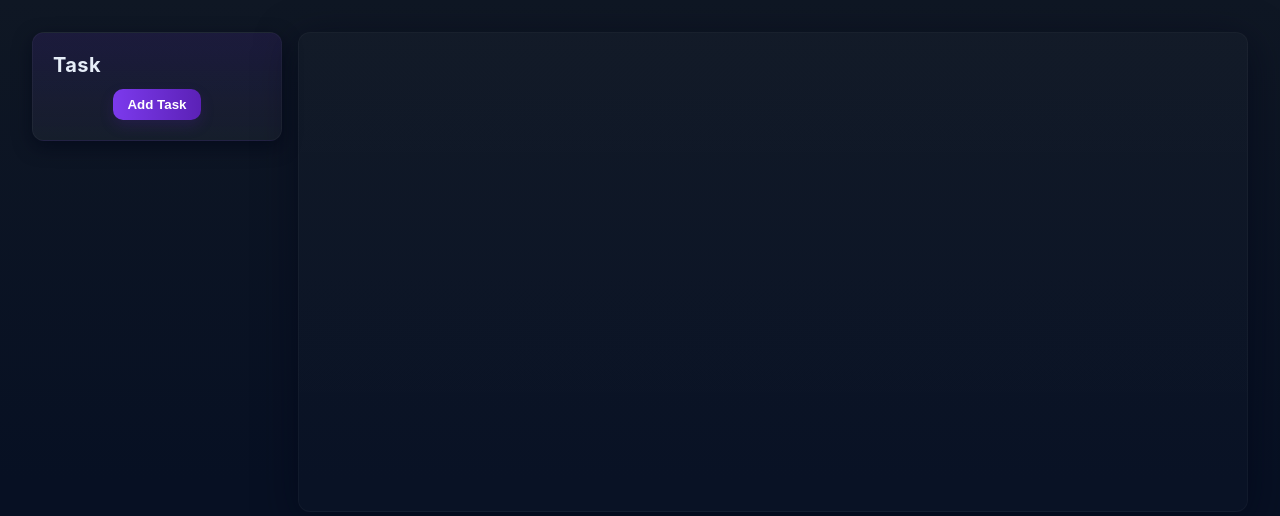
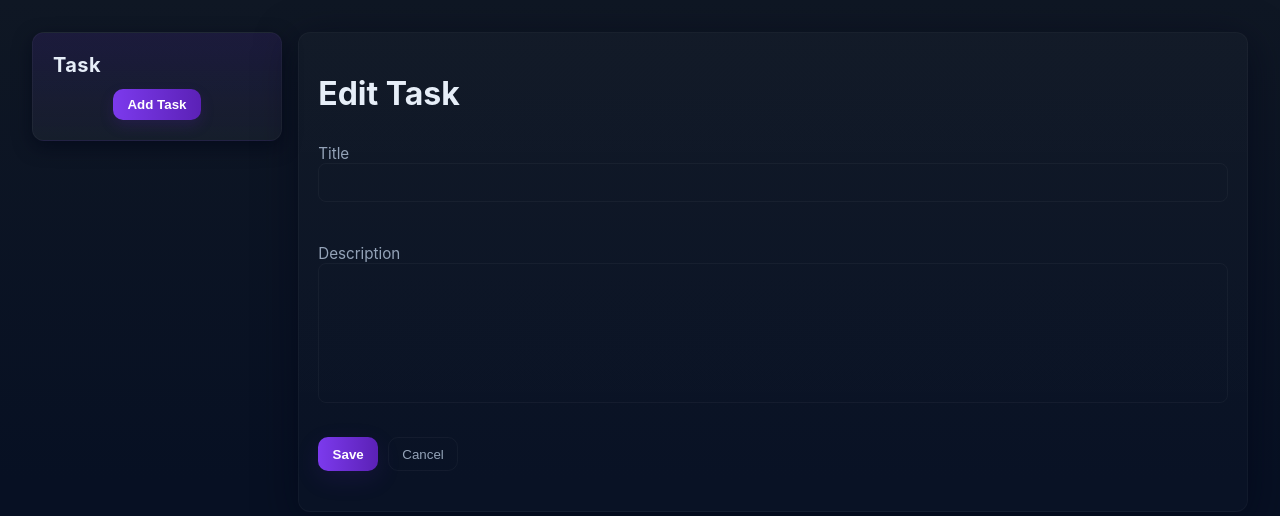
Before and after one commit to wzhaoxuan/TODO-App, a React (Vite) app in the folder frontend/: page /todos/1/edit in a window 1280 px wide. Before the commit this address had no page. Shown: the top 516 px of the page. Built offline with nearby package versions, Linux system fonts and the light colour scheme; no server answers.

Commit message:
feat: Edit existing todo item

```diff
--- a/frontend/src/App.jsx
+++ b/frontend/src/App.jsx
@@ -2,6 +2,7 @@ import './App.css'
 import { Link, Routes, Route } from 'react-router-dom'
 import Home from './pages/Home/Home'
 import AddTask from './pages/NewTask/NewTask'
+import EditTask from './pages/EditTask/EditTask'
 
 function App() {
   return (
@@ -18,6 +19,7 @@ function App() {
         <Routes>
           <Route path="/" element={<Home />} />
           <Route path="/add" element={<AddTask />} />
+          <Route path="/todos/:id/edit" element={<EditTask />} />
         </Routes>
       </main>
     </div>
--- a/frontend/src/api/todoApi.jsx
+++ b/frontend/src/api/todoApi.jsx
@@ -10,6 +10,7 @@ const api = axios.create({
 });
 
 export const getTodos = () => api.get('/todos');
+export const getTodo = (id) => api.get(`/todos/${id}`);
 export const createTodo = (data) => api.post('/todos', data);
 export const updateTodo = (id, data) => api.put(`/todos/${id}`, data);
 export const deleteTodo = (id) => api.delete(`/todos/${id}`);
--- /dev/null
+++ b/frontend/src/pages/EditTask/EditTask.css
@@ -0,0 +1,84 @@
+.edit-form{
+  display: grid;
+  gap: 1.5rem;
+  padding: 0.6rem 0;
+}
+
+.edit-form h1{
+  margin: 0 0 0.5rem 0;
+}
+
+.edit-form label{
+  display:block;
+  margin-bottom: .35rem;
+  color: var(--muted);
+  font-size: .95rem;
+}
+
+.edit-task-title input,
+.edit-task-description textarea{
+  width: 100%;
+  padding: .6rem;
+  border-radius: 8px;
+  border: 1px solid rgba(255,255,255,0.04);
+  background: transparent;
+  color: white;
+  font-size: 1rem;
+  resize: none;
+}
+
+.edit-task-title input:focus,
+.edit-task-description textarea:focus{
+  outline: none;
+  box-shadow: 0 6px 20px rgba(124,58,237,0.12), 0 0 0 4px rgba(124,58,237,0.06);
+}
+
+/* fixed height and hide overflow to remove scrollbar */
+.edit-task-description textarea{
+  height: 140px;
+  overflow: auto; /* allow scrolling */
+  -ms-overflow-style: none; /* IE and Edge */
+  scrollbar-width: none; /* Firefox */
+}
+
+.edit-task-description textarea::-webkit-scrollbar{
+  width: 0;
+  height: 0;
+}
+
+.form-actions{
+  display:flex;
+  gap:.6rem;
+  align-items:center;
+}
+
+.btn-primary{
+  padding:.6rem .9rem;
+  border-radius:10px;
+  border:none;
+  cursor:pointer;
+  font-weight:700;
+  background: linear-gradient(90deg,var(--accent), #5b21b6);
+  color: white;
+  box-shadow: 0 8px 24px rgba(92,33,182,0.14);
+}
+
+.btn-primary:hover{ transform: translateY(-2px); }
+
+.btn-secondary{
+  padding:.55rem .85rem;
+  border-radius:10px;
+  border:1px solid rgba(255,255,255,0.04);
+  background:transparent;
+  color:var(--muted);
+  cursor:pointer;
+}
+
+@media (max-width:720px){
+  .new-task-form{ padding: .5rem 0 }
+}
+
+/* ensure clear vertical spacing between title and description blocks */
+.edit-task-title{
+  margin-bottom: 0.8rem;
+}
--- /dev/null
+++ b/frontend/src/pages/EditTask/EditTask.jsx
@@ -0,0 +1,64 @@
+import React, { useState, useEffect } from 'react'
+import { useParams, useNavigate } from 'react-router-dom'
+import { getTodo, updateTodo } from '../../api/todoApi.jsx'
+import './EditTask.css'
+
+export default function EditTask() {
+  const { id } = useParams();
+  const navigate = useNavigate();
+  const [title, setTitle] = useState('');
+  const [description, setDescription] = useState('');
+  const [loading, setLoading] = useState(false);
+
+  useEffect(() => {
+    const fetchTodo = async () => {
+      try {
+        const res = await getTodo(id);
+        setTitle(res.data.title || '');
+        setDescription(res.data.description || '');
+      } catch (e) {
+        console.error('Error loading todo', e);
+      }
+    }
+    fetchTodo();
+  }, [id]);
+
+  const handleSubmit = async (e) => {
+    e.preventDefault();
+    setLoading(true);
+    try {
+      await updateTodo(id, { title, description });
+      navigate('/');
+    } catch (err) {
+      console.error('Error updating todo', err);
+    } finally {
+      setLoading(false);
+    }
+  }
+
+  return (
+    <div className="edit-container">
+      <h1>Edit Task</h1>
+      <form onSubmit={handleSubmit} className="edit-form">
+        <div className='edit-task-title'>
+            <label>
+                Title
+                <input value={title} onChange={(e) => setTitle(e.target.value)} required />
+            </label>
+        </div>
+
+        <div className='edit-task-description'>
+            <label>
+                Description
+                <textarea value={description} onChange={(e) => setDescription(e.target.value)} />
+            </label>
+        </div>
+
+        <div className="form-actions">
+            <button type="submit" className="btn-primary" disabled={loading}>{loading ? 'Saving...' : 'Save'}</button>
+            <button button type="button" className="btn-secondary" onClick={() => navigate('/')}>Cancel</button>
+        </div>
+      </form>
+    </div>
+  )
+}
--- a/frontend/src/pages/Home/Home.css
+++ b/frontend/src/pages/Home/Home.css
@@ -1,5 +1,13 @@
 .card{
+    display: flex;
+    flex-direction: column;
+    background: linear-gradient(180deg, rgba(255,255,255,0.01), rgba(255,255,255,0.02));
+    border-radius: 12px;
+    padding: 1rem;
     margin-bottom: 0.8rem;
+    cursor: pointer;
+    transition: transform .12s ease, box-shadow .12s ease;
+    user-select: none;
 }
 
 .card-header {
@@ -7,6 +15,17 @@
     justify-content: space-between;
     align-items: center;
     margin-bottom: 0.5rem;
+}
+
+.card:focus,
+.card:focus-visible {
+    outline: none;
+    box-shadow: 0 4px 18px rgba(0,0,0,0.12), 0 0 0 3px rgba(59,130,246,0.15);
+    transform: translateY(-2px);
+}
+
+.card:hover {
+    transform: translateY(-2px);
 }
 
 
@@ -29,3 +48,16 @@
     background: #dc2626; /* red */
     box-shadow: 0 6px 14px rgba(220, 38, 38, 0.18);
 }
+
+.card-actions .status-btn {
+    background: #0ea5e9; /* blue */
+    box-shadow: 0 6px 14px rgba(14,165,233,0.14);
+}
+
+.card-actions button:hover { transform: translateY(-1px); }
+
+.card-actions button:active { transform: translateY(0); }
+
+/* Prevent inner buttons from showing pointer cursor for the card container
+   but keep them clickable and visually distinct. */
+.card-actions button { cursor: pointer; }
--- a/frontend/src/pages/Home/Home.jsx
+++ b/frontend/src/pages/Home/Home.jsx
@@ -1,9 +1,11 @@
 import React, { useState, useEffect } from 'react'
-import { getTodos, deleteTodo } from '../../api/todoApi.jsx'
+import { useNavigate } from 'react-router-dom'
+import { getTodos, deleteTodo, updateTodo } from '../../api/todoApi.jsx'
 import './Home.css'
 
 export default function Home() {
   const [todos, setTodos] = useState([]);
+  const navigate = useNavigate();
 
   useEffect(()=> {
     const fetchTodos = async () =>{
@@ -27,18 +29,45 @@ export default function Home() {
     }
   }
 
+  // navigate to an edit page
+  const handleEdit = (id) => {
+    navigate(`/todos/${id}/edit`);
+  }
+
+  // toggle completion state
+  const handleToggleComplete = async (id, current) => {
+    try {
+      const response = await updateTodo(id, { is_completed: !current });
+      setTodos(prev => prev.map(t => t.id === id ? response.data : t));
+    } catch (error) {
+      console.error('Error toggling todo:', error);
+    }
+  }
+
   return (
     <div>
       <h1>To Do List</h1>
       <div className="card-container">
          {todos.length > 0 ? (
               todos.map(todo => (
-                <div key={todo.id} className = "card">
+                <div
+                  key={todo.id}
+                  className="card"
+                  role="button"
+                  tabIndex={0}
+                  onClick={() => handleEdit(todo.id)}
+                  onKeyDown={(e) => {
+                    if (e.key === 'Enter' || e.key === ' ') {
+                      e.preventDefault();
+                      handleEdit(todo.id);
+                    }
+                  }}
+                >
                   <div className = "card-header">
                     <h2> {todo.title} </h2>
                     <div className = "card-actions">
-                      <button className='delete-btn' onClick={() => handleDelete(todo.id)}> Delete </button>
-                      <button className='status-btn'> {todo.is_completed ? "Complete" : "Incomplete"} </button>
+                      <button className='delete-btn' onClick={(e) => { e.stopPropagation(); handleDelete(todo.id); }}> Delete </button>
+                      <button className='status-btn' onClick={(e) => { e.stopPropagation(); handleToggleComplete(todo.id, todo.is_completed); }}> {todo.is_completed ? "Complete" : "Incomplete"} </button>
                     </div>
                   </div>
                   <div className = "card-body">
```
